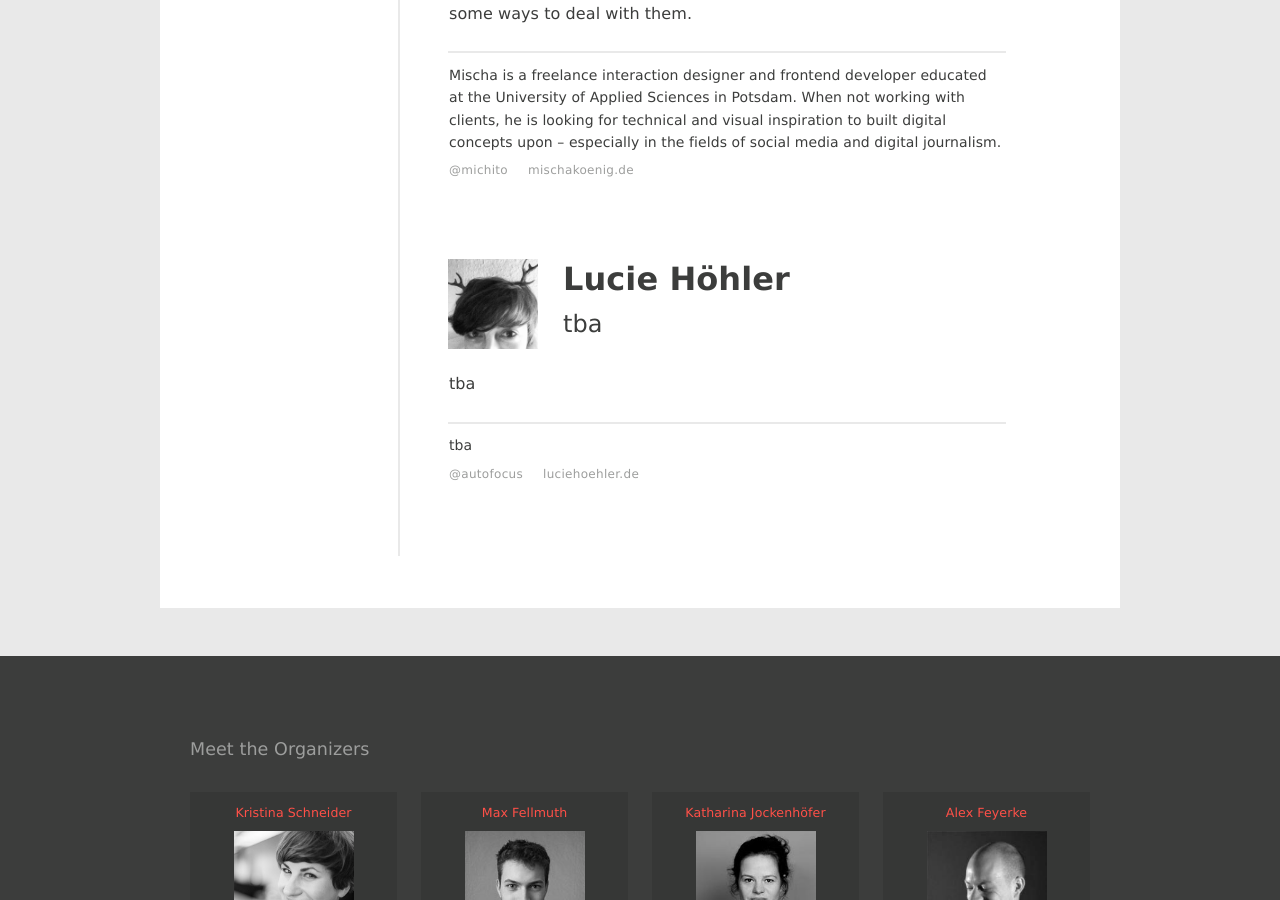
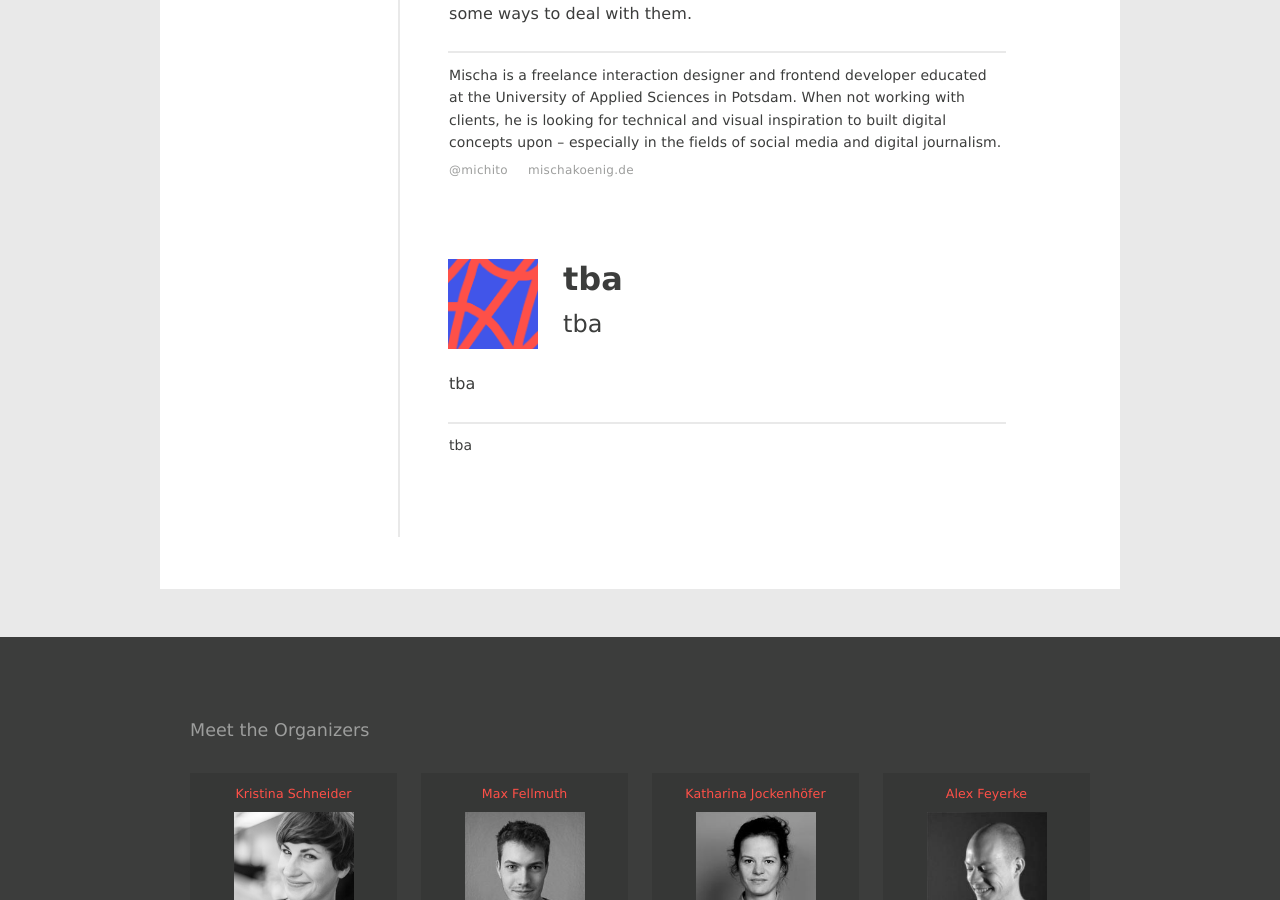
Before and after one commit to upfrontug/upfrontug.github.io, a Jekyll site: the page built from _posts/2016-10-11-meetup.html, in a window 1280 px wide and 900 px high, scrolled down 1261 px. Built offline with Jekyll 4.4.1, drawn with Linux system fonts in a browser that asks for light colours; a script that is not in the unit is left out.

Commit message:
remove third talk

```diff
--- a/_posts/2016-10-11-meetup.html
+++ b/_posts/2016-10-11-meetup.html
@@ -24,15 +24,11 @@
           title: '@michito'
         - url: 'http://www.mischakoenig.de'
           title: 'mischakoenig.de'
-    - name: 'Lucie Höhler'
+    - name: 'tba'
       title: 'tba'
-      picture: 'lucie-hoehler.jpg'
+      picture:
       desc: 'tba'
       bio: 'tba'
-      links:
-        - url: 'https://twitter.com/autofocus'
-          title: '@autofocus'
-        - url: 'http://luciehoehler.de/'
-          title: 'luciehoehler.de'
+
 
 ---
```
